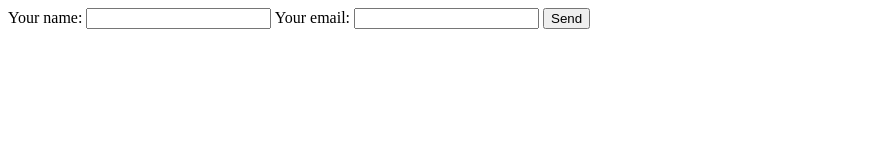
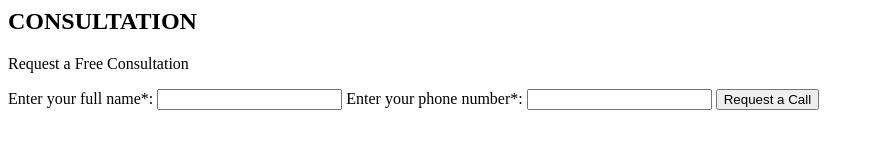
Before and after one commit to navarti/project-1, a plain HTML site: page partials/index.contacts.partial.html in a window 1280 px wide. Shown: the whole page, without its empty margins (0-874 px from the left). Drawn offline with Linux system fonts and the light colour scheme.

Commit message:
Lots of new changes

```diff
--- a/css/fonts.css
+++ b/css/fonts.css
@@ -1 +1,2 @@
 @import url('https://fonts.googleapis.com/css2?family=Georama:wght@300&display=swap');
+@import url('https://fonts.googleapis.com/css2?family=Fuggles&display=swap');
--- /dev/null
+++ b/css/index.contacts.css
@@ -0,0 +1,15 @@
+.contacts{
+    background-image: url("../img/contacts-background.png");
+    background-size: cover;
+    background-position: center;
+    background-attachment: fixed;
+    min-height: 500px;
+    justify-content: space-around;
+    padding-top: 50px;
+}
+
+.contacts__container{
+    background-color: white;
+    width: 50%;
+    margin-left: 7%;
+}
--- a/css/index.css
+++ b/css/index.css
@@ -2,3 +2,4 @@
 @import url(./fonts.css);
 @import url(./index.header.css);
 @import url(./index.welcome.css);
+@import url(./index.contacts.css);
--- a/partials/index.contacts.partial.html
+++ b/partials/index.contacts.partial.html
@@ -1,13 +1,17 @@
-<section>
-    <form action="" method="post">
+<section class="contacts">
+    <div class="contacts__container">
+        <h2 class="header-theme_title">CONSULTATION</h2>
+        <p header-theme_subtitle>Request a Free Consultation</p>
+        <form action="https://formspree.io/f/xyyqpjdl" method="post">
             <label>
-            Your name:
+                Enter your full name*:
                 <input type="text" name="name">
             </label>
             <label>
-            Your email:
-            <input type="email" name="email">
+                Enter your phone number*:
+                <input type="text" name="phone">
             </label>
-        <input type="submit" value="Send">
+            <input type="submit" value="Request a Call"></input>
         </form>
+    </div>
 </section>
```
Also changed, not shown: css/global.css (+5 -3 lines), index.html (+2 -0 lines), partials/index.welcome.partial.html (+0 -2 lines), 1 other file. Lines whose indentation alone changed are shown as unchanged.
